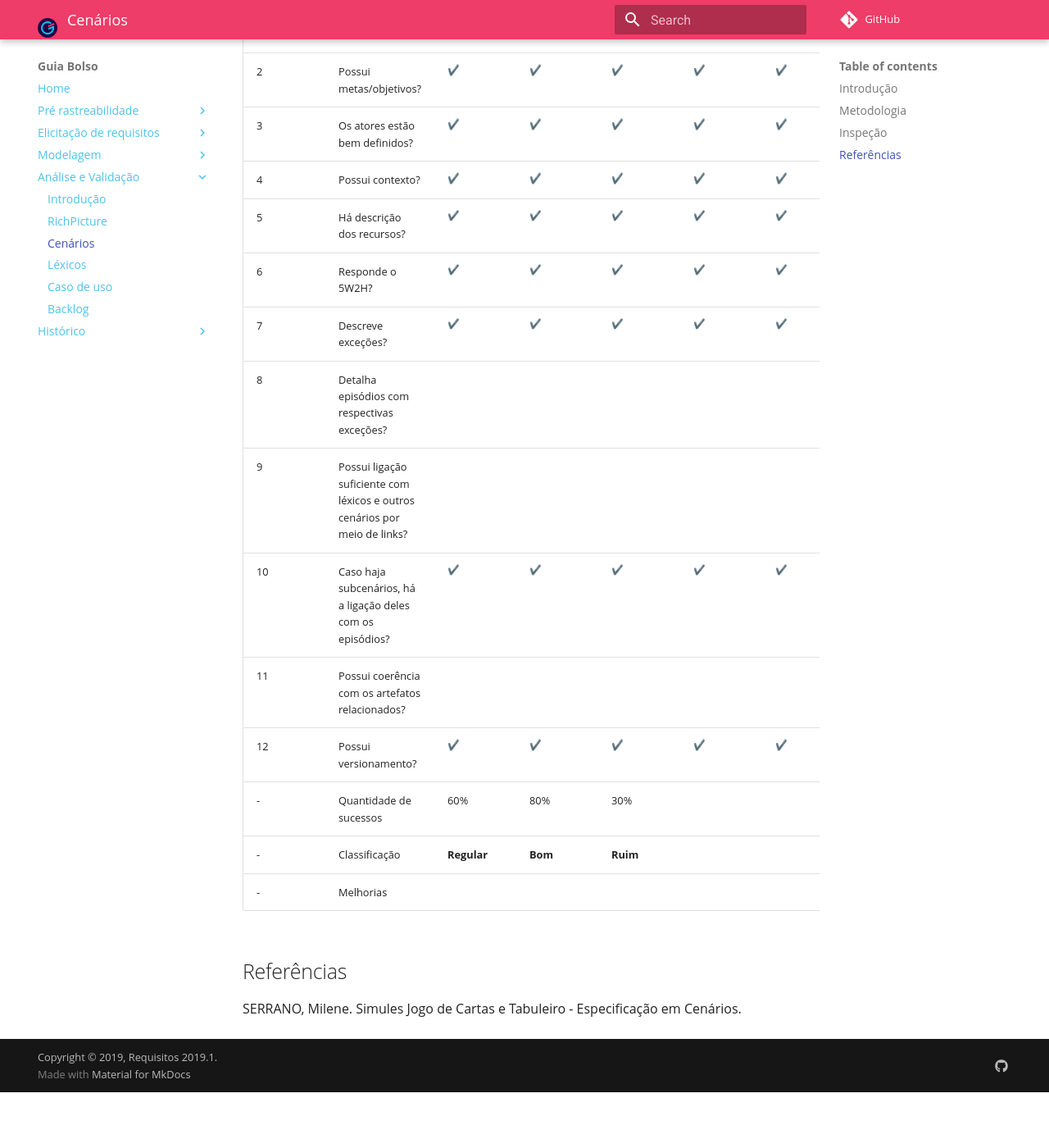
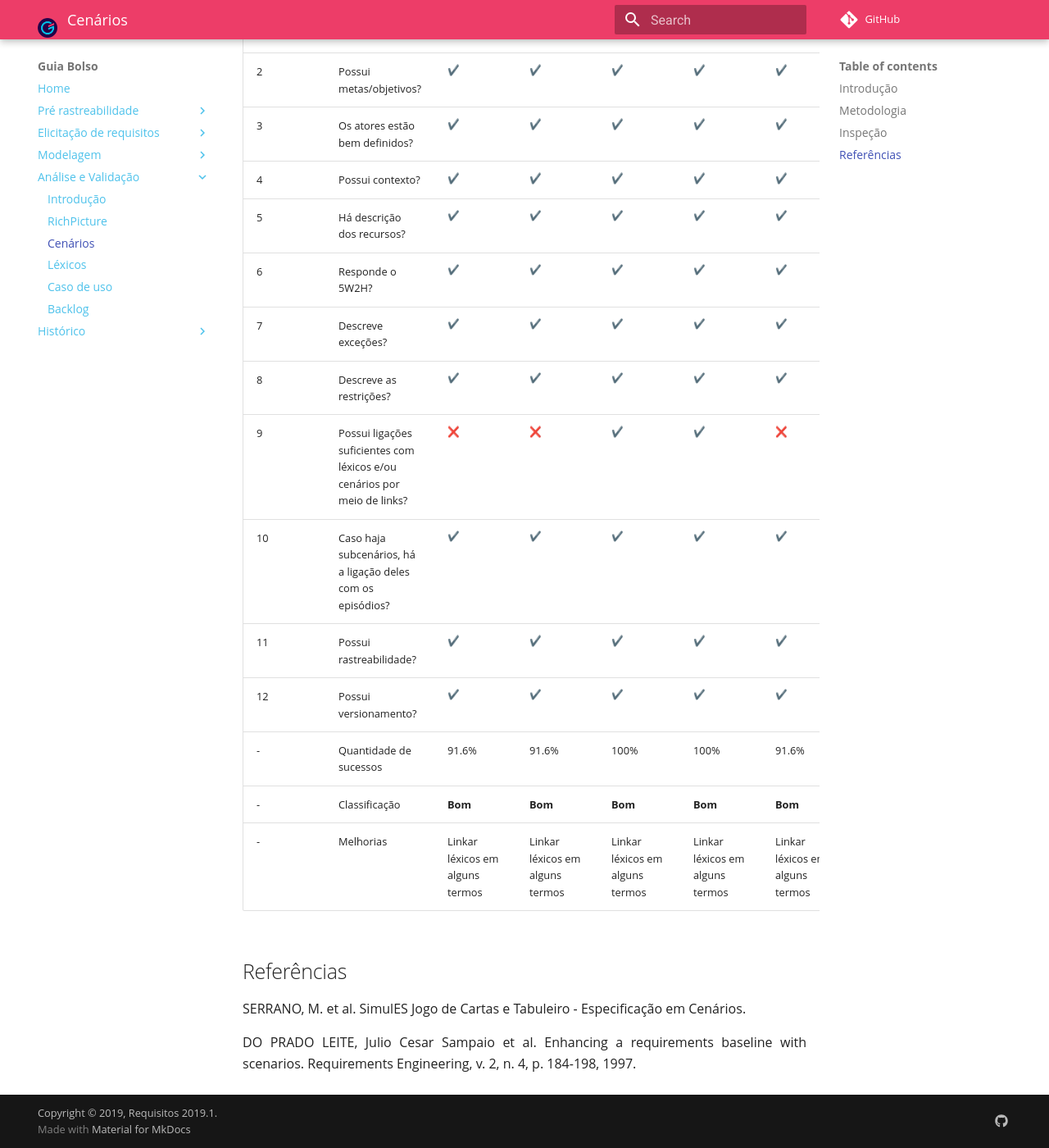
Before and after one commit to fga-disciplinas/2019.1-Guia-Bolso, an MkDocs documentation site: the page built from docs/analise/analise_cenarios.md, in a window 1280 px wide and 1400 px high, scrolled down 690 px. Shown: the whole window at 82% size. Built offline with MkDocs 1.6.1 and Material for MkDocs 9.7.7, drawn with Linux system fonts in a browser that asks for light colours; emoji names are drawn with the system emoji font; comment, search, counter and statistics services are not loaded; old or Windows-style settings are respelled for this version of MkDocs; before the commit the page ends 2022 px from its top, so only the background shows below that.

Commit message:
Correçoes da analise dos cenario

```diff
--- a/docs/analise/analise_cenarios.md
+++ b/docs/analise/analise_cenarios.md
@@ -19,16 +19,18 @@ Para analisar os modelos dos Cenários, foram levantadas questões a respeito de
 |5| Há descrição dos recursos?| :heavy_check_mark: | :heavy_check_mark: |:heavy_check_mark: | :heavy_check_mark: | :heavy_check_mark: | :heavy_check_mark: | :heavy_check_mark: | | :heavy_check_mark: |
 |6| Responde o 5W2H?| :heavy_check_mark: | :heavy_check_mark: |:heavy_check_mark: | :heavy_check_mark: | :heavy_check_mark: | :heavy_check_mark: | :heavy_check_mark: | | :heavy_check_mark: |
 |7| Descreve exceções?| :heavy_check_mark: | :heavy_check_mark: |:heavy_check_mark: | :heavy_check_mark: | :heavy_check_mark: | :heavy_check_mark: | :heavy_check_mark: | | :heavy_check_mark: |
-|8| Detalha episódios com respectivas exceções?|
-|9| Possui ligação suficiente com léxicos e outros cenários por meio de links?|
-|10| Caso haja subcenários, há a ligação deles com os episódios?| :heavy_check_mark: | :heavy_check_mark: |:heavy_check_mark: | :heavy_check_mark: | :heavy_check_mark: | :heavy_check_mark: | :heavy_check_mark: | | :heavy_check_mark: |
-|11| Possui coerência com os artefatos relacionados?|
+|8| Descreve as restrições?| :heavy_check_mark: | :heavy_check_mark: |:heavy_check_mark: | :heavy_check_mark: | :heavy_check_mark: | :heavy_check_mark: | :heavy_check_mark: | |
+|9| Possui ligações suficientes com léxicos e/ou cenários por meio de links?| :x: | :x: |:heavy_check_mark: | :heavy_check_mark: | :x: | :x: | :heavy_check_mark: |
+|10| Caso haja subcenários, há a ligação deles com os episódios?| :heavy_check_mark: | :heavy_check_mark: |:heavy_check_mark: | :heavy_check_mark: | :heavy_check_mark: | :x: | :heavy_check_mark: | |
+|11| Possui rastreabilidade?| :heavy_check_mark: | :heavy_check_mark: |:heavy_check_mark: | :heavy_check_mark: | :heavy_check_mark: | :heavy_check_mark: | :heavy_check_mark: | |
 |12| Possui versionamento?| :heavy_check_mark: | :heavy_check_mark: |:heavy_check_mark: | :heavy_check_mark: | :heavy_check_mark: | :heavy_check_mark: | :heavy_check_mark: | | :heavy_check_mark: |
-|-| Quantidade de sucessos | 60% | 80% | 30% |
-|-| Classificação | **Regular**  | **Bom** | **Ruim** | |
-|-| Melhorias | | | | |
+|-| Quantidade de sucessos | 91.6%| 91.6%| 100%| 100%| 91.6%| 83.3%| 100% |
+|-| Classificação | **Bom**  | **Bom** | **Bom** | **Bom** | **Bom** | **Bom** | **Bom** |
+|-| Melhorias | Linkar léxicos em alguns termos|Linkar léxicos em alguns termos| Linkar léxicos em alguns termos| Linkar léxicos em alguns termos| Linkar léxicos em alguns termos|Linkar léxicos, cenários e subcenários| - |
 
 
 ## Referências
 
-SERRANO, Milene. Simules Jogo de Cartas e Tabuleiro - Especificação em Cenários.
+SERRANO, M. et al. SimulES Jogo de Cartas e Tabuleiro - Especificação em Cenários.
+
+DO PRADO LEITE, Julio Cesar Sampaio et al. Enhancing a requirements baseline with scenarios. Requirements Engineering, v. 2, n. 4, p. 184-198, 1997.
```
Also changed, not shown: docs/modelagem/cenarios.md (+3 -3 lines).
